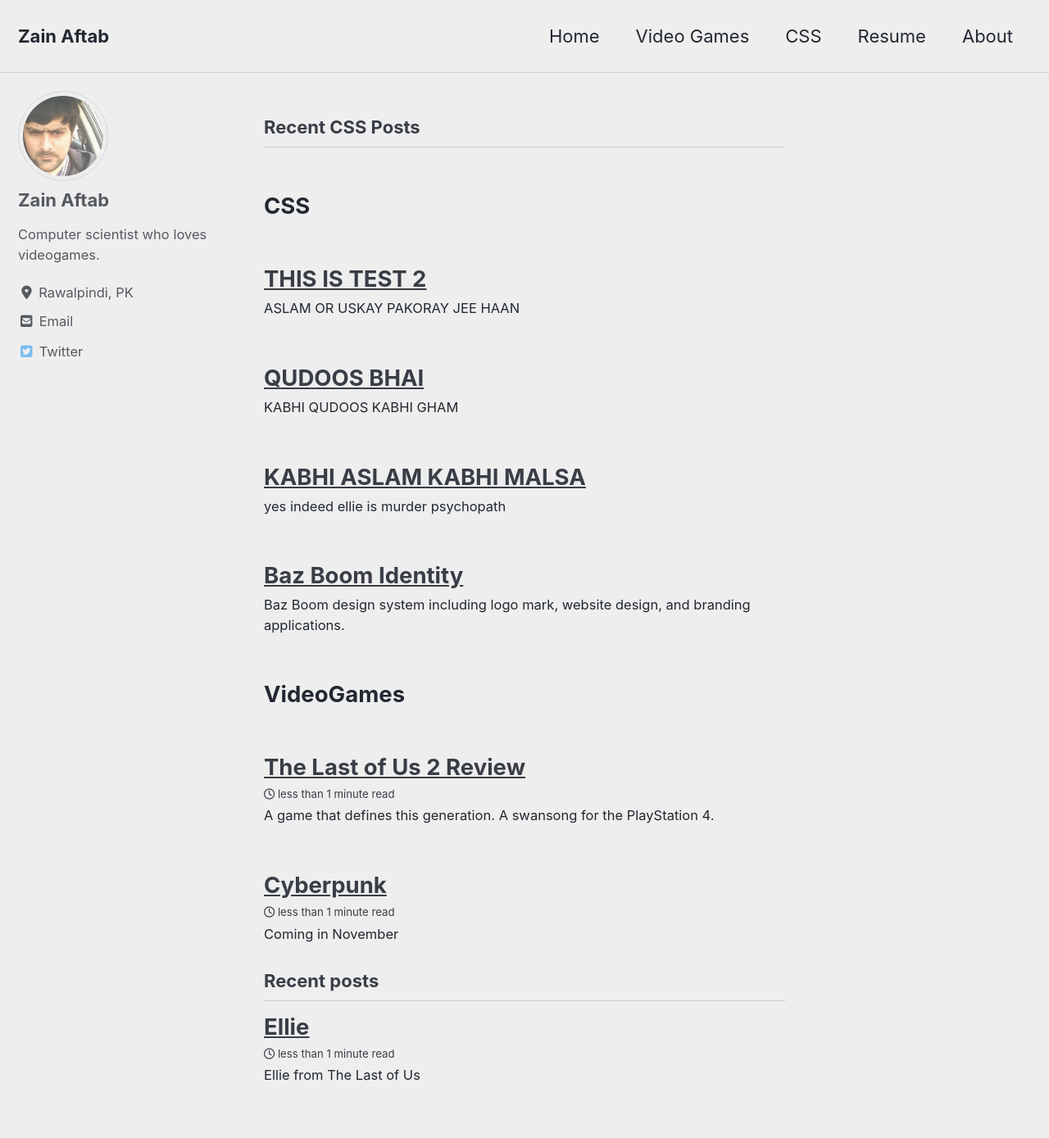
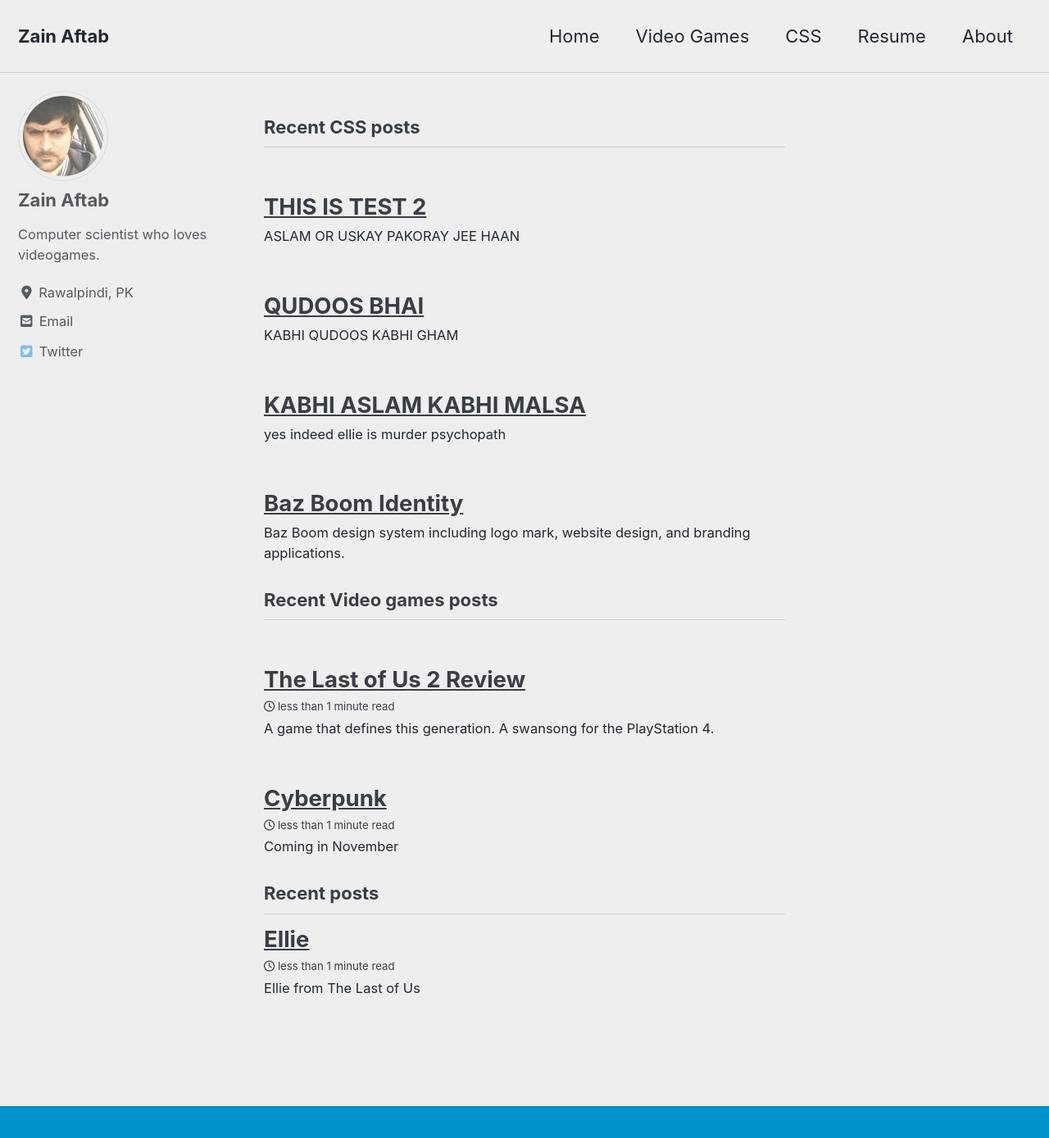
Before and after one commit to zainaftab2225/zainaftab2225.github.io, a Jekyll site: the page built from index.html, in a window 1280 px wide and 1400 px high. Shown: the top 1389 px of the window at 82% size. Built offline with Jekyll 4.4.1, drawn with Linux system fonts in a browser that asks for light colours; cached includes are drawn as plain includes; nearby versions of some CDN libraries; the list of posts is cut into pages by our own code.

Commit message:
headings

```diff
--- a/_data/ui-text.yml
+++ b/_data/ui-text.yml
@@ -33,6 +33,8 @@
   website_label              : "Website"
   email_label                : "Email"
   recent_posts               : "Recent posts"
+  recent_css_posts           : "Recent CSS posts"
+  recent_game_posts          : "Recent Video games posts"
   undefined_wpm              : "Undefined parameter words_per_minute at _config.yml"
   comment_form_info          : "Your email address will not be published. Required fields are marked"
   comment_form_comment_label : "Comment"
--- a/_layouts/home.html
+++ b/_layouts/home.html
@@ -2,13 +2,13 @@
 layout: archive
 ---
 
-<h3 class="archive__subtitle">Recent CSS Posts</h3>
-<h2> CSS </h2>
+<h3 class="archive__subtitle">{{ site.data.ui-text[site.locale].recent_css_posts | default: "Recent CSS Posts" }}</h3>
 <div class="entries-list">
   {% include documents-collection.html collection='css' type='list' sort_by='title' sort_order='reverse' %}
 </div>
 
-<h2>VideoGames</h2>
+
+<h3 class="archive__subtitle">{{ site.data.ui-text[site.locale].recent_game_posts | default: "Recent Video games Posts" }}</h3>
 <div class="entries-list">
   {% include documents-collection.html collection='videogames' type='list' sort_by='title' sort_order='reverse' %}
 </div>
```
